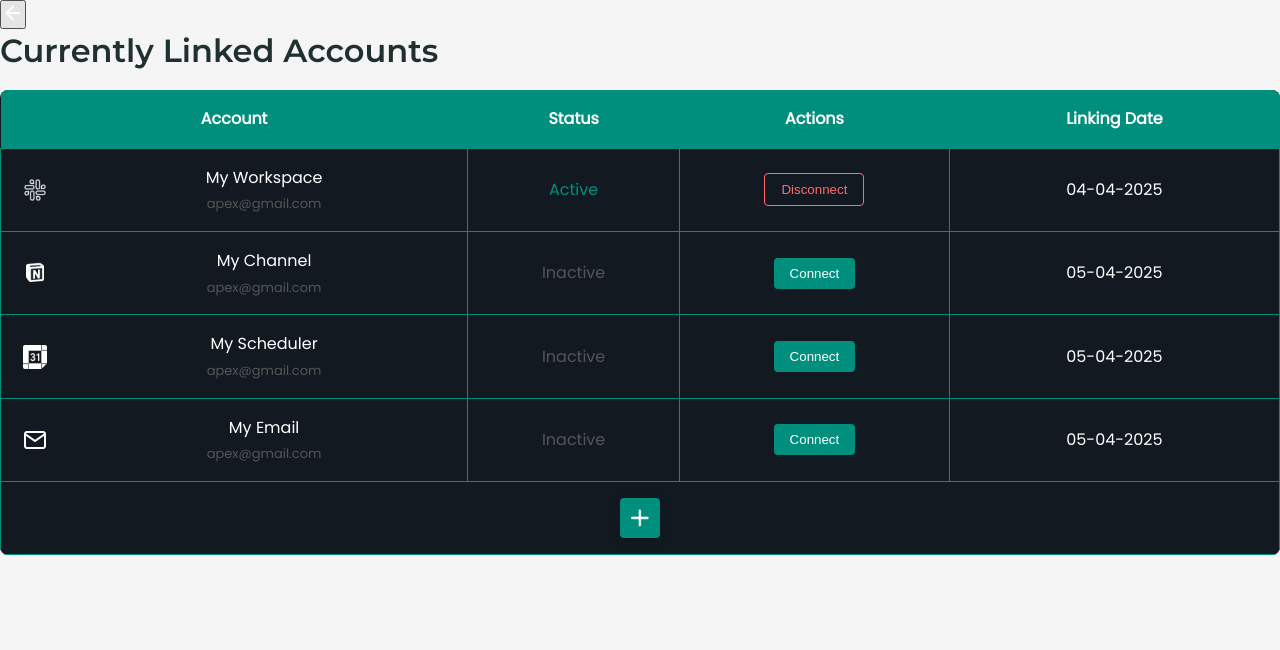
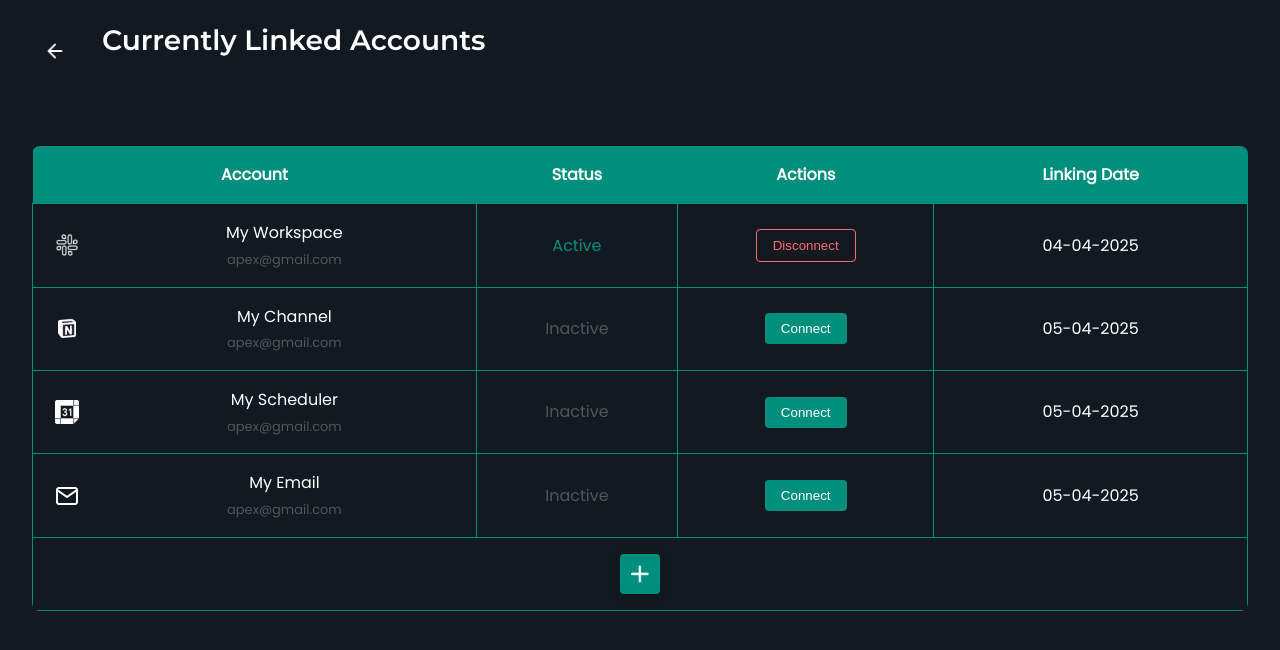
Before and after one commit to Saleh-Ghalayini/Apexo, a React (Vite) app in the folder client/: page /integrations in a window 1280 px wide. Shown: the top 650 px of the page. Built offline with nearby package versions, Linux system fonts and the light colour scheme.

Commit message:
added the basic layout for the page

```diff
--- a/client/src/pages/Integrations/Integrations.css
+++ b/client/src/pages/Integrations/Integrations.css
@@ -0,0 +1,48 @@
+.integrations-container {
+  display: flex;
+  flex-direction: column;
+  min-height: 100vh;
+  background-color: var(--dark-bg);
+}
+
+.integrations-header {
+  display: flex;
+  align-items: center;
+  padding: 24px 32px;
+  background-color: var(--dark-bg);
+}
+
+.back-button {
+  background: none;
+  border: none;
+  display: flex;
+  align-items: center;
+  color: var(--text-light);
+  font-size: 18px;
+  cursor: pointer;
+  padding: 8px 12px;
+  border-radius: 4px;
+  transition: background-color 0.2s;
+}
+
+.back-button:hover {
+  background-color: rgba(255, 255, 255, 0.05);
+}
+
+.header-title {
+  margin-left: 24px;
+  font-size: 28px;
+  font-weight: 500;
+  color: var(--text-light);
+  flex: 1;
+}
+
+.integrations-content {
+  flex: 1;
+  padding: 20px 32px;
+}
+
+.accounts-table-container {
+  margin-top: 24px;
+  position: relative;
+}
```
